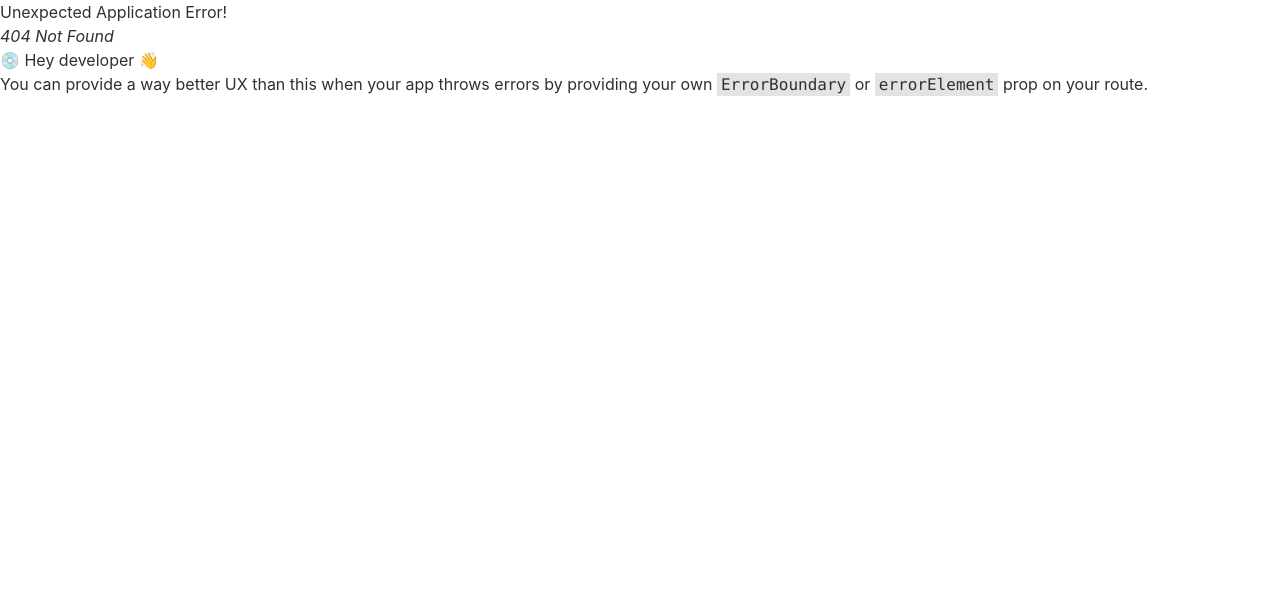
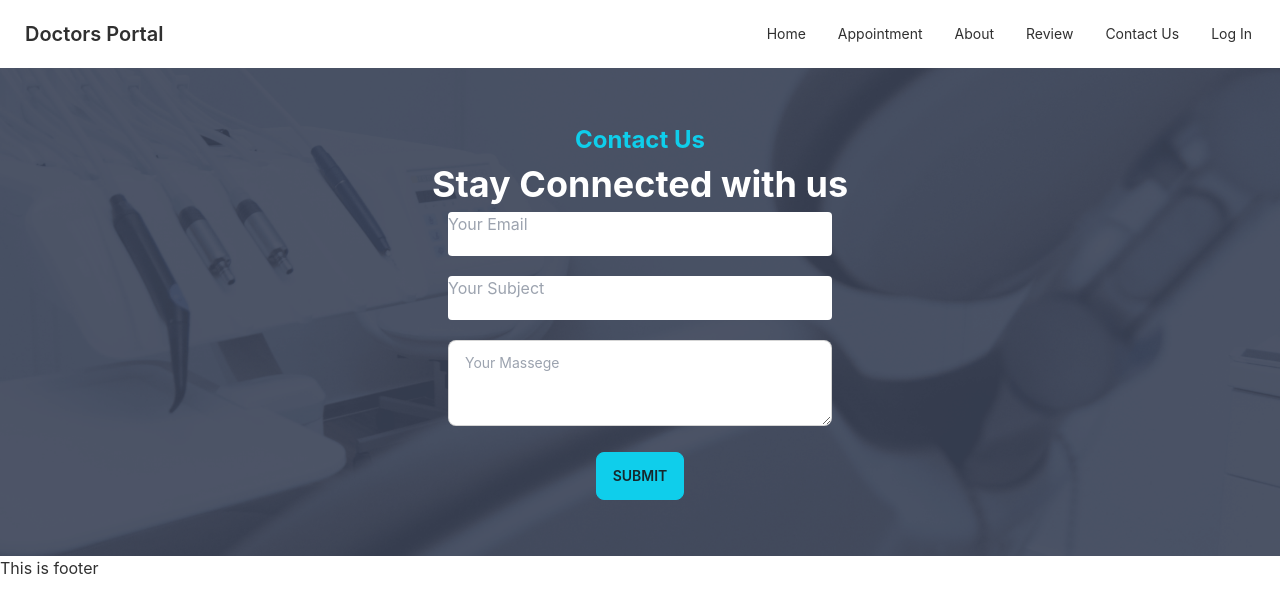
Before and after one commit to Rahadm19/Doctors-portal, a React (Create React App) app: page /contactus in a window 1280 px wide. Before the commit this address had no page. Shown: the top 612 px of the page. Built offline with nearby package versions, Linux system fonts and the light colour scheme.

Commit message:
make contact section

```diff
--- /dev/null
+++ b/src/Pages/Home/Contact/Contact.js
@@ -0,0 +1,25 @@
+import React from 'react';
+import './contact.css';
+import contactBg from '../../../assets/images/appointment.png'
+
+const Contact = () => {
+    return (
+        <section>
+            <div className="hero p-10 contactbg">
+                <div className="hero-overlay bg-opacity-60"></div>
+                <div className="hero-content text-center text-neutral-content">
+                    <div className="max-w-lg">
+                        <h1 className="mb-2 text-2xl font-bold text-primary">Contact Us</h1>
+                        <h1 className="mb-2 text-4xl font-bold text-white">Stay Connected with us</h1>
+                        <input type='email' placeholder='Your Email' className='pb-5 mb-5 w-60 lg:w-96 rounded'></input> <br></br>
+                        <input type='text' placeholder='Your Subject' className='pb-5 mb-5 w-60 lg:w-96 rounded'></input><br></br>
+                        <textarea className="textarea textarea-bordered pb-5 mb-5 w-60 lg:w-96" placeholder="Your Massege"></textarea><br></br>
+                        <button className="btn btn-primary">Submit</button>
+                    </div>
+                </div>
+            </div>
+        </section>
+    );
+};
+
+export default Contact;
--- /dev/null
+++ b/src/Pages/Home/Contact/contact.css
@@ -0,0 +1,4 @@
+.contactbg {
+    background-image: url("../../../assets/images/appointment.png");
+
+}
--- a/src/Pages/Home/Home/Home.js
+++ b/src/Pages/Home/Home/Home.js
@@ -4,6 +4,7 @@ import Infocards from "../InfoCard/Infocards";
 import ServiceCards from "../Servicecard/ServiceCards";
 import MakeAppointment from "../MakeAppointment/MakeAppointment";
 import Testimornials from "../Testimornial/Testimornials";
+import Contact from "../Contact/Contact";
 
 const Home = () => {
   return (
@@ -14,6 +15,7 @@ const Home = () => {
       <br></br>
       <MakeAppointment></MakeAppointment>
       <Testimornials></Testimornials>
+      <Contact></Contact>
     </div>
   );
 };
--- a/src/Routes/Routes/Routes.js
+++ b/src/Routes/Routes/Routes.js
@@ -3,6 +3,7 @@ import Main from "../../Layout/Main";
 import Home from "../../Pages/Home/Home/Home";
 import Login from "../../Pages/Home/Login/Login";
 import Apoientment from "../../Pages/Home/Apoientment/Apoientment";
+import Contact from "../../Pages/Home/Contact/Contact";
 
 const router = createBrowserRouter([
   {
@@ -21,6 +22,10 @@ const router = createBrowserRouter([
         path: "/apoientment",
         element: <Apoientment></Apoientment>,
       },
+      {
+        path: "/contactus",
+        element: <Contact></Contact>,
+      },
     ],
   },
 ]);
```
